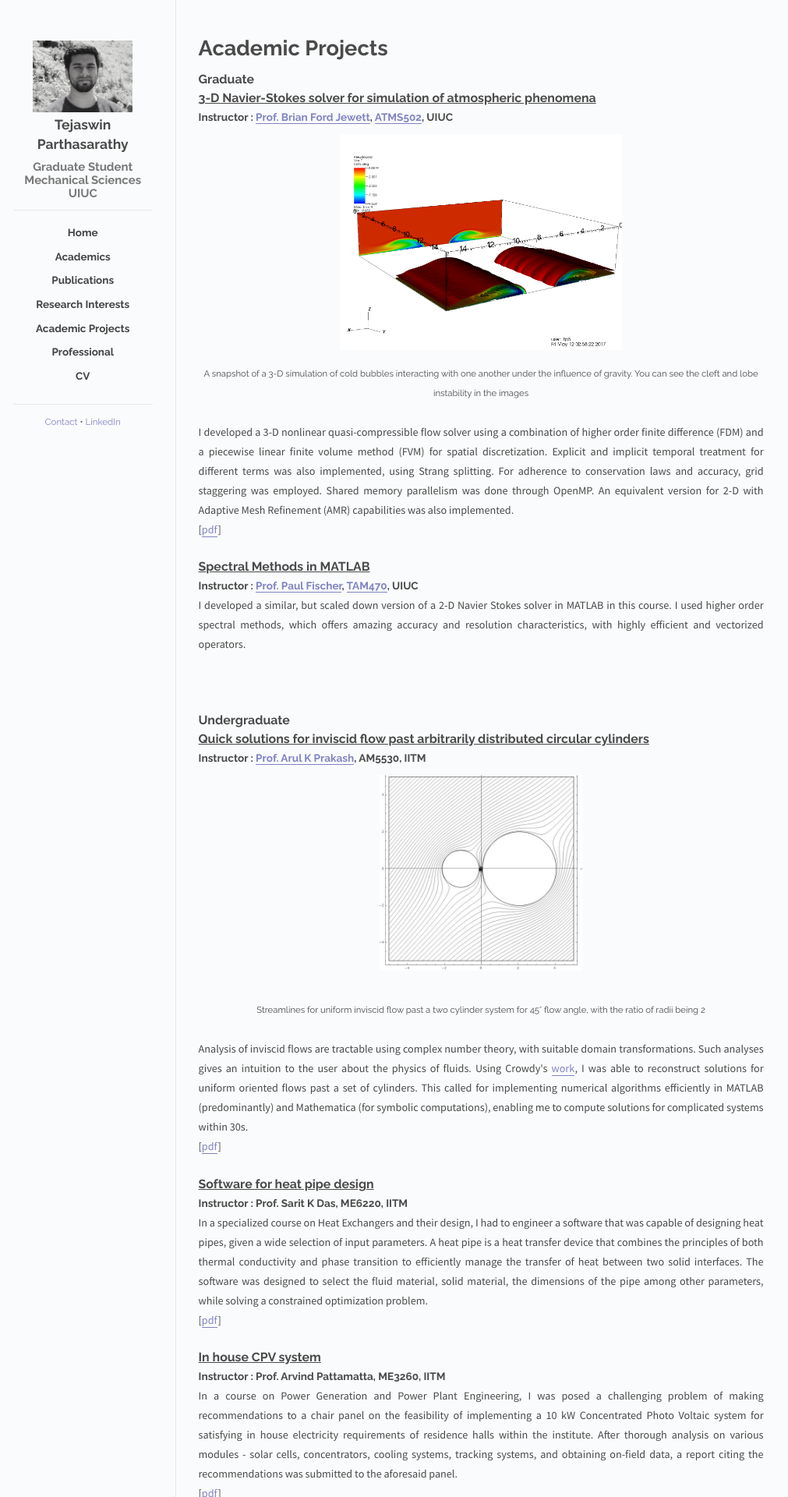
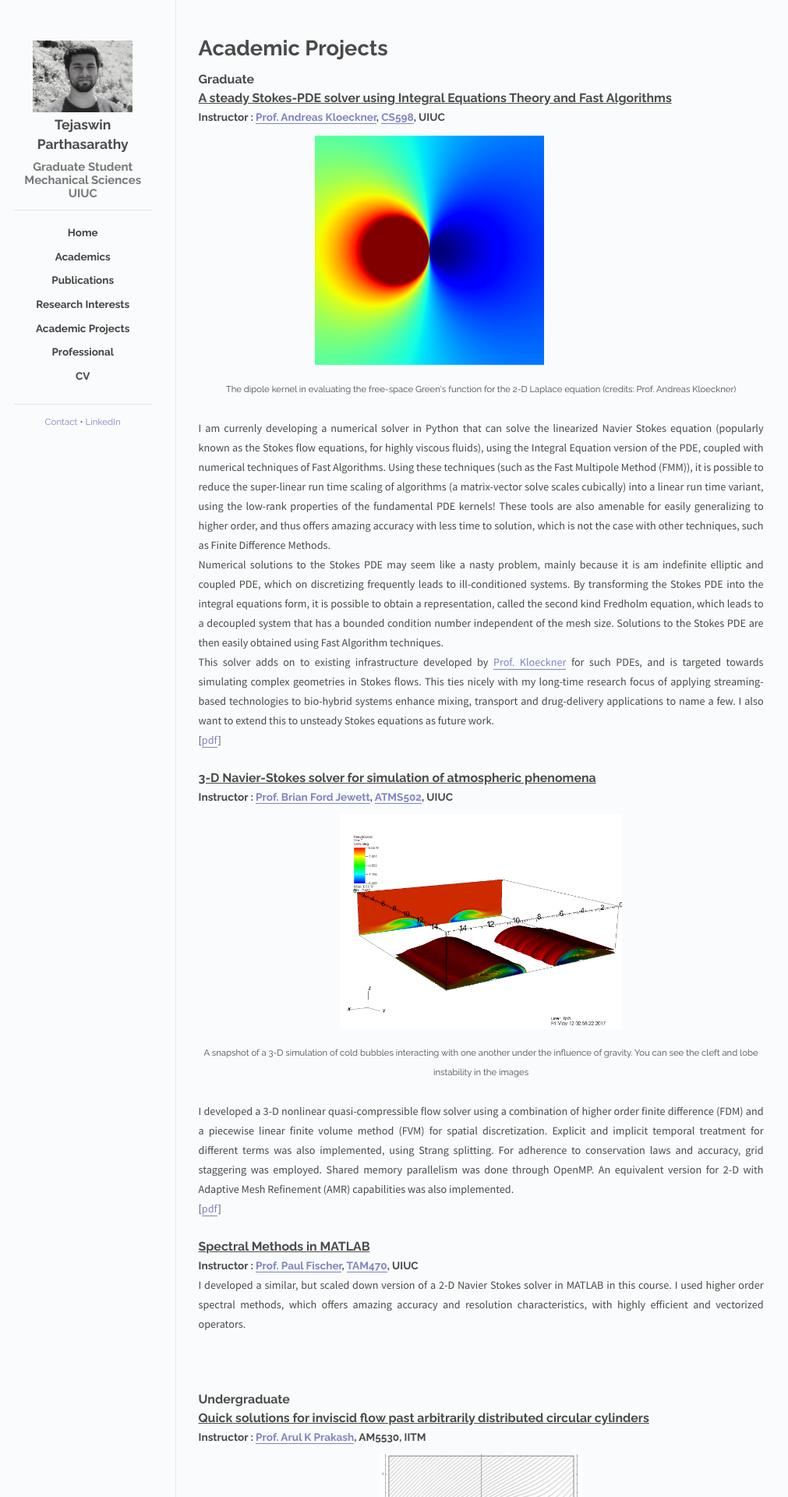
Before and after one commit to parthas1/parthas1.github.io, a Jekyll site: the page built from courseProj/index.md, in a window 1280 px wide. Shown: the top 1920 px of the page at 78% size, without its empty margins (133-1144 px from the left). Built offline with Jekyll 4.4.1, drawn with Linux system fonts in a browser that asks for light colours.

Commit message:
updated Stokes PDE & resume

```diff
--- a/courseProj/index.md
+++ b/courseProj/index.md
@@ -6,6 +6,16 @@ order: 5
 ---
 
 <h3> Graduate </h3>
+<h3><u> A steady Stokes-PDE solver using Integral Equations Theory and Fast Algorithms </u></h3>
+<h4> Instructor : <a href="https://mathema.tician.de/aboutme/">Prof. Andreas Kloeckner</a>, <a href="https://relate.cs.illinois.edu/course/cs598apk-f17/">CS598</a>, UIUC </h4>
+<h1 class="title"><img id="centerimg" src="/images/dipole.png"></h1><center><small>The dipole kernel in evaluating the free-space Green's function for the 2-D Laplace equation (credits: Prof. Andreas Kloeckner)</small></center>
+<p></p>
+<p><small>	I am currenly developing a numerical solver in Python that can solve the linearized Navier Stokes equation (popularly known as the Stokes flow equations, for highly viscous fluids), using the Integral Equation version of the PDE, coupled with numerical techniques of Fast Algorithms. Using these techniques (such as the Fast Multipole Method (FMM)), it is possible to reduce the super-linear run time scaling of algorithms (a matrix-vector solve scales cubically) into a linear run time variant, using the low-rank properties of the fundamental PDE kernels! These tools are also amenable for easily generalizing to higher order, and thus offers amazing accuracy with less time to solution, which is not the case with other techniques, such as Finite Difference Methods. <br>
+Numerical solutions to the Stokes PDE may seem like a nasty problem, mainly because it is am indefinite elliptic and coupled PDE, which on discretizing frequently leads to ill-conditioned systems. By transforming the Stokes PDE into the integral equations form, it is possible to obtain a representation, called the second kind Fredholm equation, which leads to a decoupled system that has a bounded condition number independent of the mesh size. Solutions to the Stokes PDE are then easily obtained using Fast Algorithm techniques.<br>
+This solver adds on to existing infrastructure developed by <a href="https://github.com/inducer">Prof. Kloeckner</a> for such PDEs, and is targeted towards simulating complex geometries in Stokes flows. This ties nicely with my long-time research focus of applying streaming-based technologies to bio-hybrid systems enhance mixing, transport and drug-delivery applications to name a few. I also want to extend this to unsteady Stokes equations as future work.<br>
+[<a href="/docs/stokespde.pdf">pdf</a>]
+</small></p>
+<p></p>
 <h3><u> 3-D Navier-Stokes solver for simulation of atmospheric phenomena </u></h3>
 <h4> Instructor : <a href="https://www.atmos.illinois.edu/~bjewett/">Prof. Brian Ford Jewett</a>, <a href="https://www.atmos.illinois.edu/~bjewett/atms502.html">ATMS502</a>, UIUC </h4>
 <h1 class="title"><img id="centerimg" src="/images/cleft.png"></h1><center><small>A snapshot of a 3-D simulation of cold bubbles interacting with one another under the influence of gravity. You can see the cleft and lobe instability in the images</small></center>
```
Also changed, not shown: images/dipole.png (added), 2 other files.
